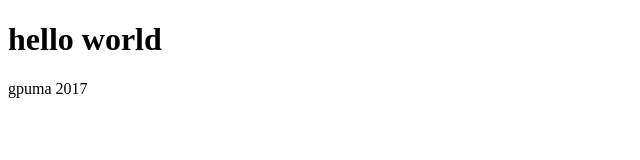
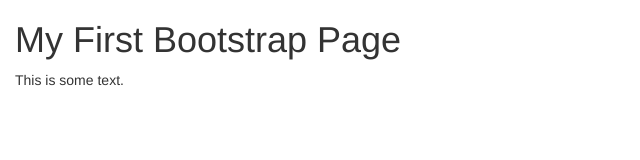
Before and after one commit to Aayushi1301/RestaurantApp, a plain HTML site: page index.html in a window 1280 px wide. Shown: the whole page, without its empty margins (0-640 px from the left). Drawn offline with nearby package versions, Linux system fonts and the light colour scheme.

Commit message:
Update index.html

```diff
--- a/index.html
+++ b/index.html
@@ -1,11 +1,19 @@
-<!DOCTYPE html>
-<html>
+ <!DOCTYPE html>
+<html lang="en">
 <head>
-  <meta charset="UTF-8">
-  <title>Aayushi</title>
+  <title>Bootstrap Example</title>
+  <meta charset="utf-8">
+  <meta name="viewport" content="width=device-width, initial-scale=1">
+  <link rel="stylesheet" href="https://maxcdn.bootstrapcdn.com/bootstrap/3.3.7/css/bootstrap.min.css">
+  <script src="https://ajax.googleapis.com/ajax/libs/jquery/3.3.1/jquery.min.js"></script>
+  <script src="https://maxcdn.bootstrapcdn.com/bootstrap/3.3.7/js/bootstrap.min.js"></script>
 </head>
 <body>
-  <h1>hello world</h1>
-  <footer>gpuma 2017</footer>
+
+<div class="container-fluid">
+  <h1>My First Bootstrap Page</h1>
+  <p>This is some text.</p>
+</div>
+
 </body>
 </html>
```
